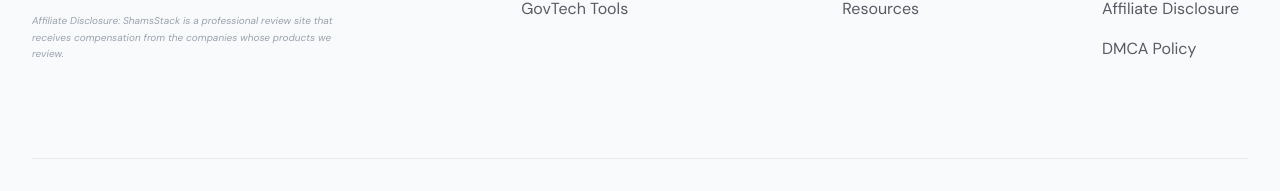
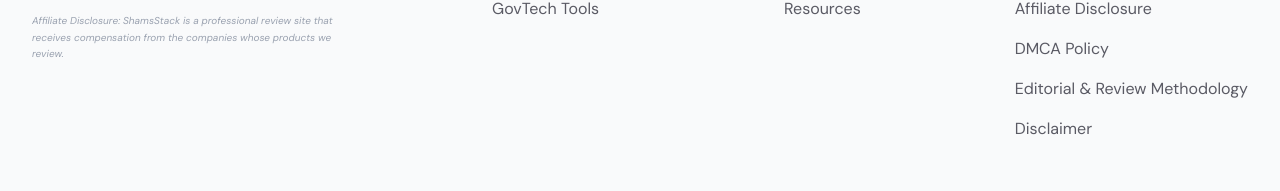
Before and after one commit to shamsjitu/SaaSReview, a React (Vite) app: page / in a window 1280 px wide. Shown: the part 5372-5563 px from the top of the page. Built offline with nearby package versions, Linux system fonts and the light colour scheme.

Commit message:
Add files via upload

```diff
--- a/src/components/Footer.tsx
+++ b/src/components/Footer.tsx
@@ -50,7 +50,7 @@ export default function Footer() {
             <h4 className="font-display font-bold text-primary mb-6">Quick Links</h4>
             <ul className="space-y-4">
               <li><Link to="/blog" className="text-body-text hover:text-primary transition-colors">Latest Posts</Link></li>
-              <li><Link to="/company/about-my-process" className="text-body-text hover:text-primary transition-colors">About</Link></li>
+              <li><Link to="/company/about" className="text-body-text hover:text-primary transition-colors">About</Link></li>
               <li><Link to="/company/contact" className="text-body-text hover:text-primary transition-colors">Contact</Link></li>
               <li><Link to="/resources" className="text-body-text hover:text-primary transition-colors">Resources</Link></li>
             </ul>
@@ -64,6 +64,8 @@ export default function Footer() {
               <li><Link to="/legal/terms-and-conditions" className="text-body-text hover:text-primary transition-colors">Terms & Conditions</Link></li>
               <li><Link to="/legal/affiliate-disclosure" className="text-body-text hover:text-primary transition-colors">Affiliate Disclosure</Link></li>
               <li><Link to="/legal/dmca-policy" className="text-body-text hover:text-primary transition-colors">DMCA Policy</Link></li>
+              <li><Link to="/legal/editorial-methodology" className="text-body-text hover:text-primary transition-colors">Editorial & Review Methodology</Link></li>
+              <li><Link to="/legal/disclaimer" className="text-body-text hover:text-primary transition-colors">Disclaimer</Link></li>
             </ul>
           </div>
         </div>
```
